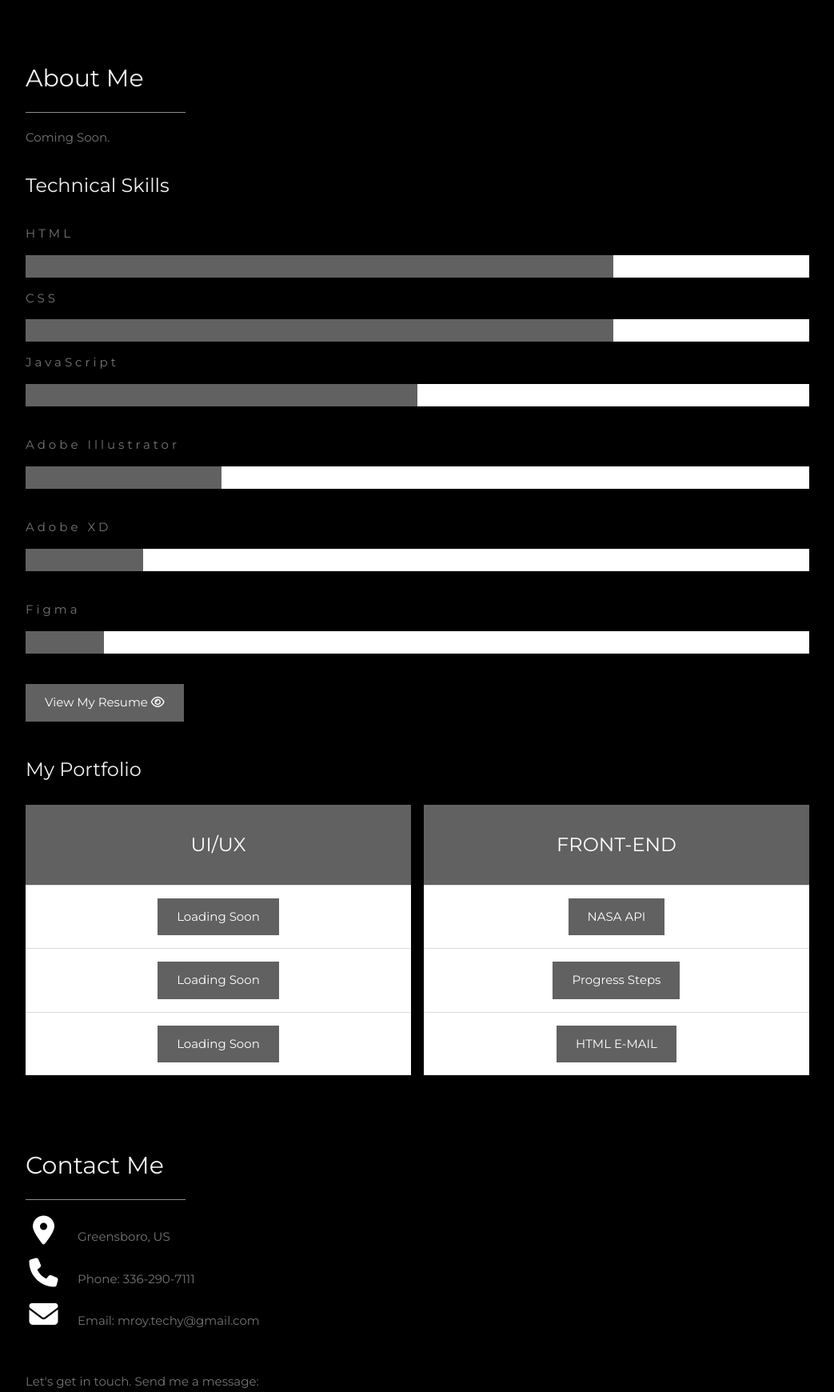
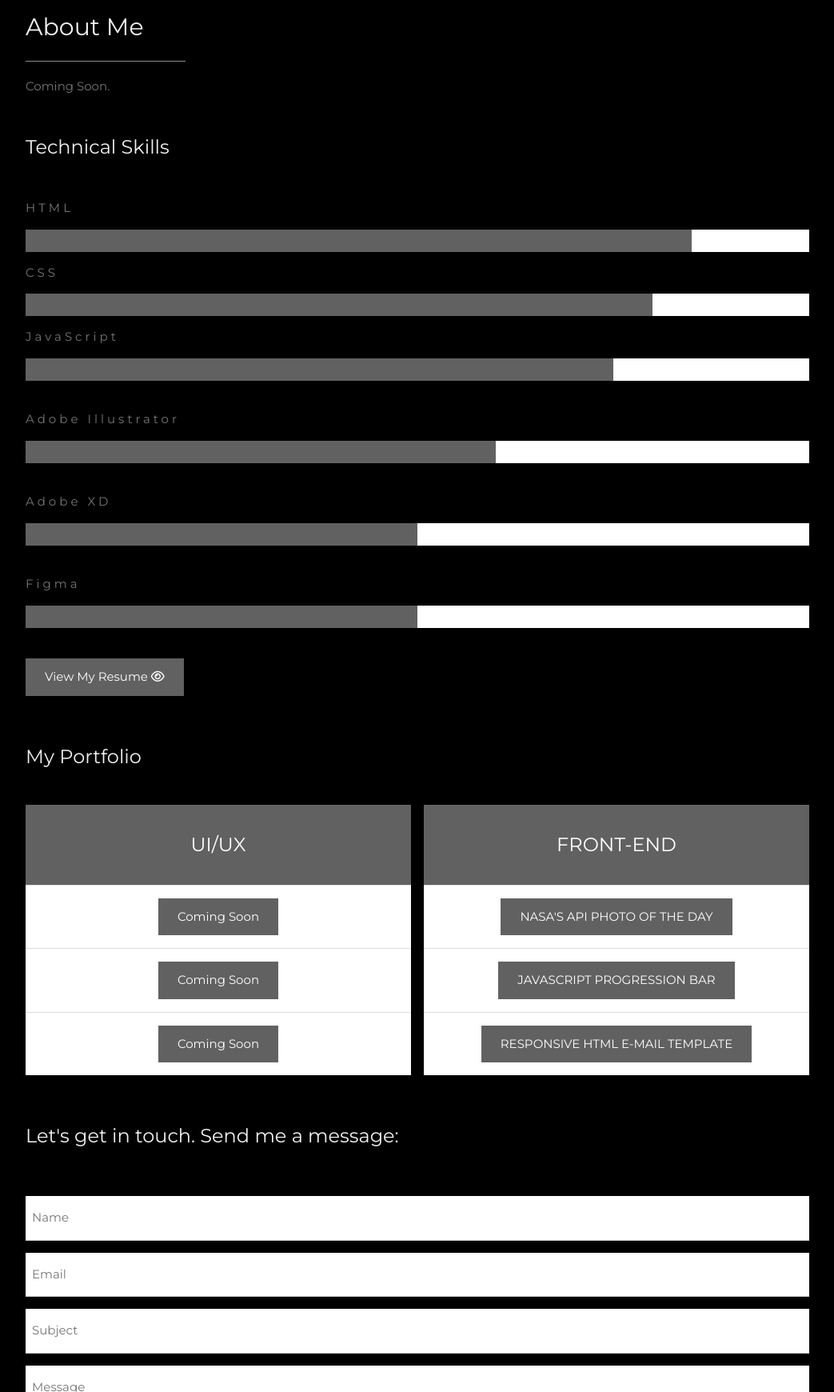
Before and after one commit to RoysterCodeDesign/RoysterCodeDesign.github.io, a plain HTML site: page index.html in a window 1280 px wide. Shown: the part 1060-2800 px from the top of the page at 80% size, without its empty margins (178-1221 px from the left). Drawn offline with nearby package versions, Linux system fonts and the light colour scheme.

Commit message:
Update links, buttons, and contact section

```diff
--- a/index.html
+++ b/index.html
@@ -62,12 +62,14 @@
                 <h1 class="w3-jumbo"><span class="w3-hide-small">Hello, I'm</span> Monica</h1>
                 <p>
 
-                    <button class="w3-btn w3-darker-grey w3-round w3-medium w3-hover-white">{ DEVELOPER &
-                        DESIGNER}</button>
-                    <button class="w3-btn w3-darker-grey w3-round w3-medium w3-hover-white">FRONT-END<i
-                            class="w3-margin-left fab fa-js-square"></i></button>
-                    <button class="w3-btn w3-darker-grey w3-round w3-medium w3-hover-white">UI/UX<i
-                            class="w3-margin-left fas fa-user-circle"></i></button>
+                    <a href="#contact" class="w3-btn w3-darker-grey w3-round w3-medium w3-hover-white">{ DEVELOPER &
+                        DESIGNER}</a>
+
+                    <a href="#frontend" class="w3-btn w3-darker-grey w3-round w3-medium w3-hover-white"
+                        id="#frontend">FRONT-END<i class="w3-margin-left fab fa-js-square"></i></a>
+
+                    <a href="#uiux" class="w3-btn w3-darker-grey w3-round w3-medium w3-hover-white" id="#uiux">UI/UX<i
+                            class="w3-margin-left fas fa-user-circle"></i></a>
                 </p>
 
                 <img src="https://images.unsplash.com/photo-1575903013621-1387ce8caa74?ixid=MnwxMjA3fDB8MHxwaG90by1wYWdlfHx8fGVufDB8fHx8&ixlib=rb-1.2.1&auto=format&fit=crop&w=1050&q=80"
@@ -75,43 +77,38 @@
             </header>
 
             <!-- About Section -->
-            <div class="w3-content w3-justify w3-text-grey w3-padding-64" id="about">
+            <div class="w3-content w3-justify w3-text-grey w3-padding-" id="about">
                 <h2 class="w3-text-light-grey">About Me</h2>
                 <hr style="width:200px" class="w3-opacity">
                 <p> Coming Soon.
                 </p>
-                <h3 class="w3-padding-16 w3-text-light-grey">Technical Skills</h3>
+                <h3 class="w3-padding-32 w3-text-light-grey">Technical Skills</h3>
                 <p class="w3-wide">HTML</p>
                 <div class="w3-white">
-                    <div class="w3-dark-grey" style="height:28px;width:75%"></div>
+                    <div class="w3-dark-grey" style="height:28px;width:85%"></div>
                 </div>
                 <p class="w3-wide">CSS</p>
                 <div class="w3-white">
-                    <div class="w3-dark-grey" style="height:28px;width:75%"></div>
+                    <div class="w3-dark-grey" style="height:28px;width:80%"></div>
                 </div>
                 <p class="w3-wide">JavaScript</p>
+                <div class="w3-white">
+                    <div class="w3-dark-grey" style="height:28px;width:75%"></div>
+                </div><br>
+
+                <p class="w3-wide">Adobe Illustrator</p>
+                <div class="w3-white">
+                    <div class="w3-dark-grey" style="height:28px;width:60%"></div>
+                </div><br>
+
+                <p class="w3-wide">Adobe XD</p>
                 <div class="w3-white">
                     <div class="w3-dark-grey" style="height:28px;width:50%"></div>
                 </div><br>
 
-                <!-- <p class="w3-wide">React</p>
-                <div class="w3-white">
-                    <div class="w3-dark-grey" style="height:28px;width:40%"></div>
-                </div><br> -->
-
-                <p class="w3-wide">Adobe Illustrator</p>
-                <div class="w3-white">
-                    <div class="w3-dark-grey" style="height:28px;width:25%"></div>
-                </div><br>
-
-                <p class="w3-wide">Adobe XD</p>
-                <div class="w3-white">
-                    <div class="w3-dark-grey" style="height:28px;width:15%"></div>
-                </div><br>
-
                 <p class="w3-wide">Figma</p>
                 <div class="w3-white">
-                    <div class="w3-dark-grey" style="height:28px;width:10%"></div>
+                    <div class="w3-dark-grey" style="height:28px;width:50%"></div>
                 </div><br>
 
 
@@ -121,25 +118,25 @@
                 </a>
 
 
-                <!-- Grid for pricing tables -->
-                <h3 class="w3-padding-16 w3-text-light-grey" id="portfolio">My Portfolio</h3>
+                <!-- Grid Projects -->
+                <h3 class="w3-padding-32 w3-text-light-grey" id="portfolio">My Portfolio</h3>
                 <div class="w3-row-padding" style="margin:0 -16px">
                     <div class="w3-half w3-margin-bottom">
                         <ul class="w3-ul w3-white w3-center">
-                            <li class="w3-dark-grey w3-xlarge w3-padding-32">UI/UX</li>
+                            <li class="w3-dark-grey w3-xlarge w3-padding-32" id="uiux">UI/UX</li>
                             <li class="w3-padding-16"><button
                                     class="w3-button w3-dark-grey w3-padding-large w3-hover-black">
-                                    <a href="" target="_blank">Loading Soon</a>
+                                    <a href="" target="_blank">Coming Soon</a>
                                 </button>
                             </li>
                             <li class="w3-padding-16"><button
                                     class="w3-button w3-dark-grey w3-padding-large w3-hover-black">
-                                    <a href="" target="_blank">Loading Soon</a>
+                                    <a href="" target="_blank">Coming Soon</a>
                                 </button>
                             </li>
                             <li class="w3-padding-16"><button
                                     class="w3-button w3-dark-grey w3-padding-large w3-hover-black">
-                                    <a href="" target="_blank">Loading Soon</a>
+                                    <a href="" target="_blank">Coming Soon</a>
                                 </button>
                             </li>
                         </ul>
@@ -147,57 +144,49 @@
 
                     <div class="w3-half">
                         <ul class="w3-ul w3-white w3-center">
-                            <li class="w3-dark-grey w3-xlarge w3-padding-32">FRONT-END</li>
+                            <li class="w3-dark-grey w3-xlarge w3-padding-32" id="frontend">FRONT-END</li>
                             <li class="w3-padding-16"><button
                                     class="w3-button w3-dark-grey w3-padding-large w3-hover-black">
-                                    <a href="http://roystercodedesign.com/JavaScript-API/" target="_blank">NASA API</a>
+                                    <a href="http://roystercodedesign.com/JavaScript-API/" target="_blank">NASA'S API
+                                        PHOTO
+                                        OF THE DAY</a>
                                 </button>
                             </li>
                             <li class="w3-padding-16"><button
                                     class="w3-button w3-dark-grey w3-padding-large w3-hover-black">
-                                    <a href="https://github.com/RoysterCodeDesign/progressSteps"
-                                        target="_blank">Progress Steps</a>
+                                    <a href="https://roystercodedesign.com/progressSteps/" target="_blank">
+                                        JAVASCRIPT PROGRESSION BAR</a>
                                 </button>
                             </li>
                             <li class="w3-padding-16"><button
                                     class="w3-button w3-dark-grey w3-padding-large w3-hover-black">
-                                    <a href="https://roystercodedesign.com/htmEmailDev/" target="_blank">HTML E-MAIL</a>
+                                    <a href="https://roystercodedesign.com/htmEmailDev/" target="_blank">RESPONSIVE HTML
+                                        E-MAIL
+                                        TEMPLATE</a>
                                 </button>
                             </li>
                         </ul>
                     </div>
-                    <!-- End Grid/Pricing tables -->
+                    <!-- Grid Projects -->
                     <!-- Portfolio Section -->
                 </div>
-                <!-- Contact Section -->
-                <div class="w3-padding-64 w3-content w3-text-grey" id="contact">
-                    <h2 class="w3-text-light-grey">Contact Me</h2>
-                    <hr style="width:200px" class="w3-opacity">
 
-                    <div class="w3-section">
-                        <p><i class="fa fa-map-marker fa-fw w3-text-white w3-xxlarge w3-margin-right"></i>
-                            Greensboro, US
-                        </p>
-                        <p><i class="fa fa-phone fa-fw w3-text-white w3-xxlarge w3-margin-right"></i> Phone:
-                            336-290-7111
-                        </p>
-                        <p><i class="fa fa-envelope fa-fw w3-text-white w3-xxlarge w3-margin-right"> </i> Email:
-                            mroy.techy@gmail.com</p>
-                    </div><br>
-                    <p>Let's get in touch. Send me a message:</p>
+                <div class="w3-padding-32 w3-content w3-text-light-grey" id="contact">
+                    <h3>Let's get in touch. Send me a message:</h3< /a>
+                </div>
 
-                    <form action="mailto:mroy.techy@gmail.com" method="post" enctype="multipart/form-data"
-                        target="_blank">
+
+                <form action="mailto:mroy.techy@gmail.com" method="post" enctype="multipart/form-data" target="_blank">
                     <p><input class="w3-input w3-padding-16" type="text" placeholder="Name" required name="Name">
                     </p>
                     <p><input class="w3-input w3-padding-16" type="text" placeholder="Email" required name="Email">
                     </p>
-                        <p><input class="w3-input w3-padding-16" type="text" placeholder="Subject" required
-                                name="Subject"></p>
-                        <p><input class="w3-input w3-padding-16" type="text" placeholder="Message" required
-                                name="Message"></p>
+                    <p><input class="w3-input w3-padding-16" type="text" placeholder="Subject" required name="Subject">
+                    </p>
+                    <p><input class="w3-input w3-padding-16" type="text" placeholder="Message" required name="Message">
+                    </p>
                     <p>
-                            <button class="w3-button w3-light-grey w3-padding-large" type="submit">
+                        <button class="w3-button w3-dark-grey w3-hover-white w3-padding-large" type="submit">
                             <i class="fa fa-paper-plane"></i> SEND MESSAGE
                         </button>
                     </p>
```
Lines whose indentation alone changed are shown as unchanged.
